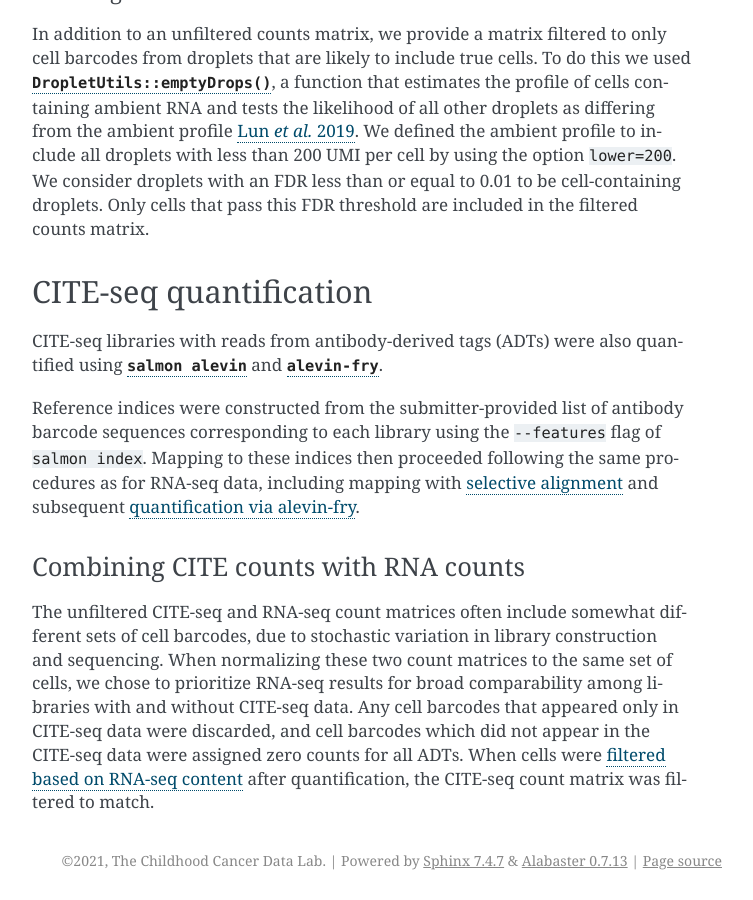
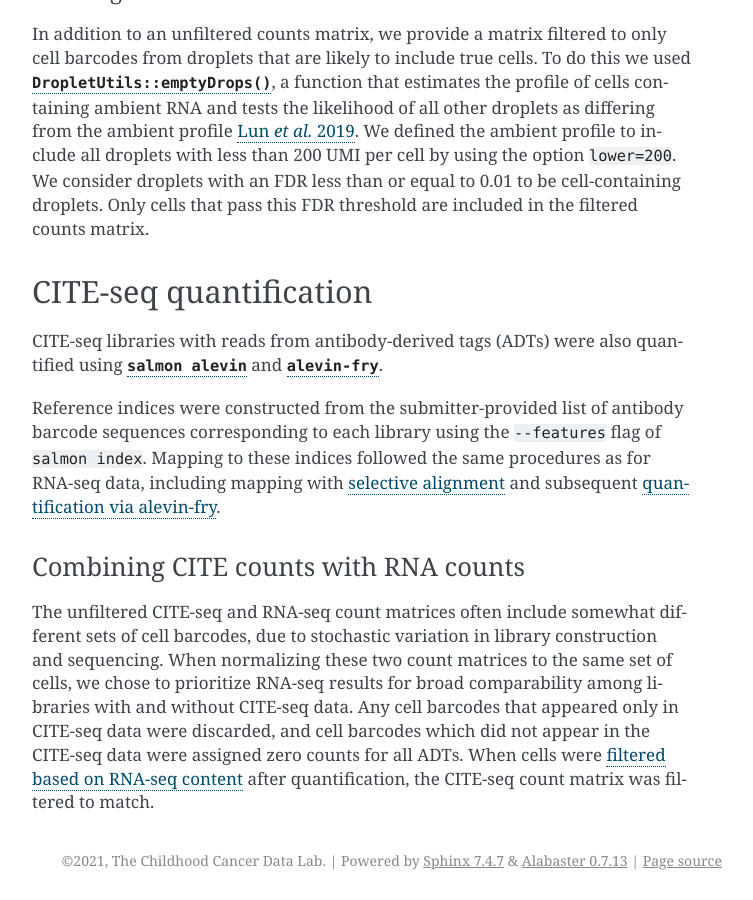
Before and after one commit to DongzeHE/scpca-docs, a Sphinx documentation site: the page built from docs/processing_information.md, in a window 1280 px wide and 900 px high, scrolled down 1634 px. Shown: the whole window, without its empty margins (388-1141 px from the left). Built offline with Sphinx 7.4.7, drawn with Linux system fonts in a browser that asks for light colours; some of the changed text lies outside the part shown.

Commit message:
Apply suggestions from code review
Co-authored-by: Ally Hawkins <54039191+allyhawkins@users.noreply.github.com>

```diff
--- a/docs/processing_information.md
+++ b/docs/processing_information.md
@@ -25,7 +25,7 @@
 
 #### Alevin-fry parameters
 
-After we mapping FASTQ files using selective alignment to the `splici` index, we continued with the `alevin-fry` pipeline using the following parameters:
+After mapping FASTQ files using selective alignment to the `splici` index, we continued with the `alevin-fry` pipeline using the following parameters:
 
 1. During the [`generate-permit-list` step of `alevin-fry`](https://alevin-fry.readthedocs.io/en/latest/generate_permit_list.html), we used the `--unfiltered-pl` option, which returns any cell with at least 1 read found in a reference barcode list.
 For our reference barcode list, we used a list of all possible cell barcodes from 10X Genomics.
@@ -56,7 +56,7 @@
 CITE-seq libraries with reads from antibody-derived tags (ADTs) were also quantified using  [`salmon alevin`](https://salmon.readthedocs.io/en/latest/alevin.html) and [`alevin-fry`](https://alevin-fry.readthedocs.io/en/latest/).
 
 Reference indices were constructed from the submitter-provided list of antibody barcode sequences corresponding to each library using the `--features` flag of `salmon index`.
-Mapping to these indices then proceeded following the same procedures as for RNA-seq data, including mapping with [selective alignment](#selective-alignment) and subsequent [quantification via alevin-fry](#alevin-fry-parameters).
+Mapping to these indices followed the same procedures as for RNA-seq data, including mapping with [selective alignment](#selective-alignment) and subsequent [quantification via alevin-fry](#alevin-fry-parameters).
 
 ### Combining CITE counts with RNA counts
 
```
